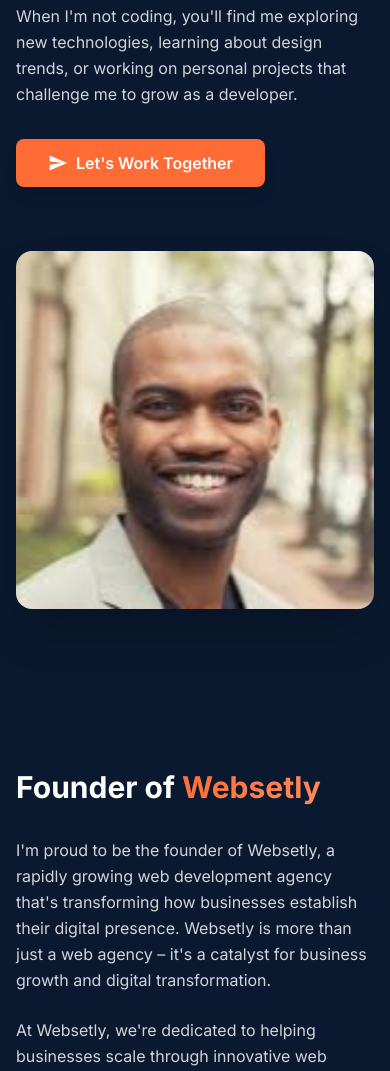
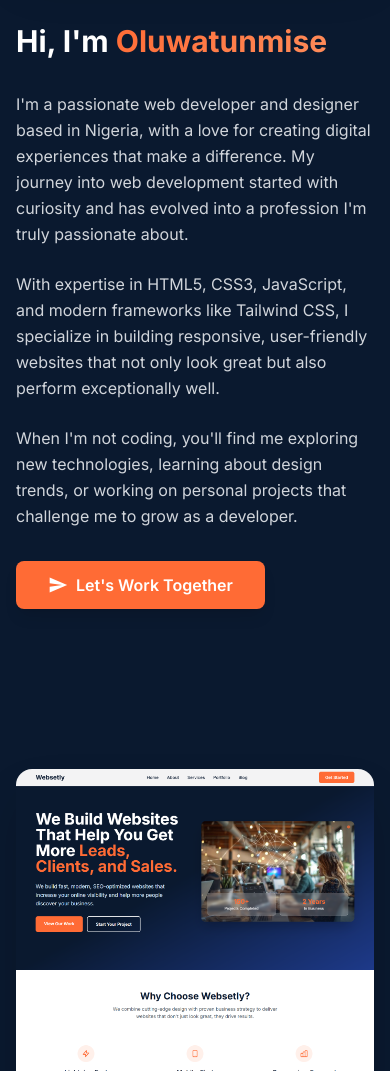
Before and after one commit to dev-tunmise/Personal-Portfolio, a website: page about.html in a window 390 px wide. Shown: the part 929-2000 px from the top of the page. Drawn offline with nearby package versions, Linux system fonts and the light colour scheme; files that its build step writes are made by us from their sources.

Commit message:
order update

```diff
--- a/about.html
+++ b/about.html
@@ -62,7 +62,7 @@
         <div class="max-w-7xl mx-auto px-4 sm:px-6 lg:px-8">
             <div class="grid lg:grid-cols-2 gap-16 items-center">
                 <!-- Profile Image -->
-                <div class="order-2 lg:order-1">
+                <div class="order-1 lg:order-1">
                     <div class="relative">
                         <!-- <div class="absolute inset-0 bg-gradient-to-r from-orange/20 to-orange/10 rounded-2xl blur-2xl"></div> -->
                         <img src="Images/man-1.jpg" alt="Oluwatunmise Awomoyi" class="relative rounded-2xl shadow-2xl w-full max-w-md mx-auto">
@@ -70,7 +70,7 @@
                 </div>
 
                 <!-- About Text -->
-                <div class="order-1 lg:order-2">
+                <div class="order-2 lg:order-2">
                     <h2 class="text-3xl md:text-4xl font-bold mb-8">
                         Hi, I'm <span class="text-gradient">Oluwatunmise</span>
                     </h2>
@@ -104,7 +104,7 @@
         <div class="max-w-7xl mx-auto px-4 sm:px-6 lg:px-8">
             <div class="grid lg:grid-cols-2 gap-16 items-center">
                 <!-- Websetly Text -->
-                <div class="order-1">
+                <div class="order-2 lg:order-1">
                     <h2 class="text-3xl md:text-4xl font-bold mb-8">
                         Founder of <span class="text-gradient">Websetly</span>
                     </h2>
@@ -128,7 +128,7 @@
                 </div>
 
                 <!-- Websetly Image -->
-                <div class="order-2">
+                <div class="order-1 lg:order-2">
                     <div class="relative">
                         <!-- <div class="absolute inset-0 bg-gradient-to-r from-orange/20 to-orange/10 rounded-2xl blur-2xl"></div> -->
                         <img src="Images/websetly.png" alt="Websetly - Web Development Agency" class="relative rounded-2xl shadow-2xl w-full max-w-md mx-auto">
```
